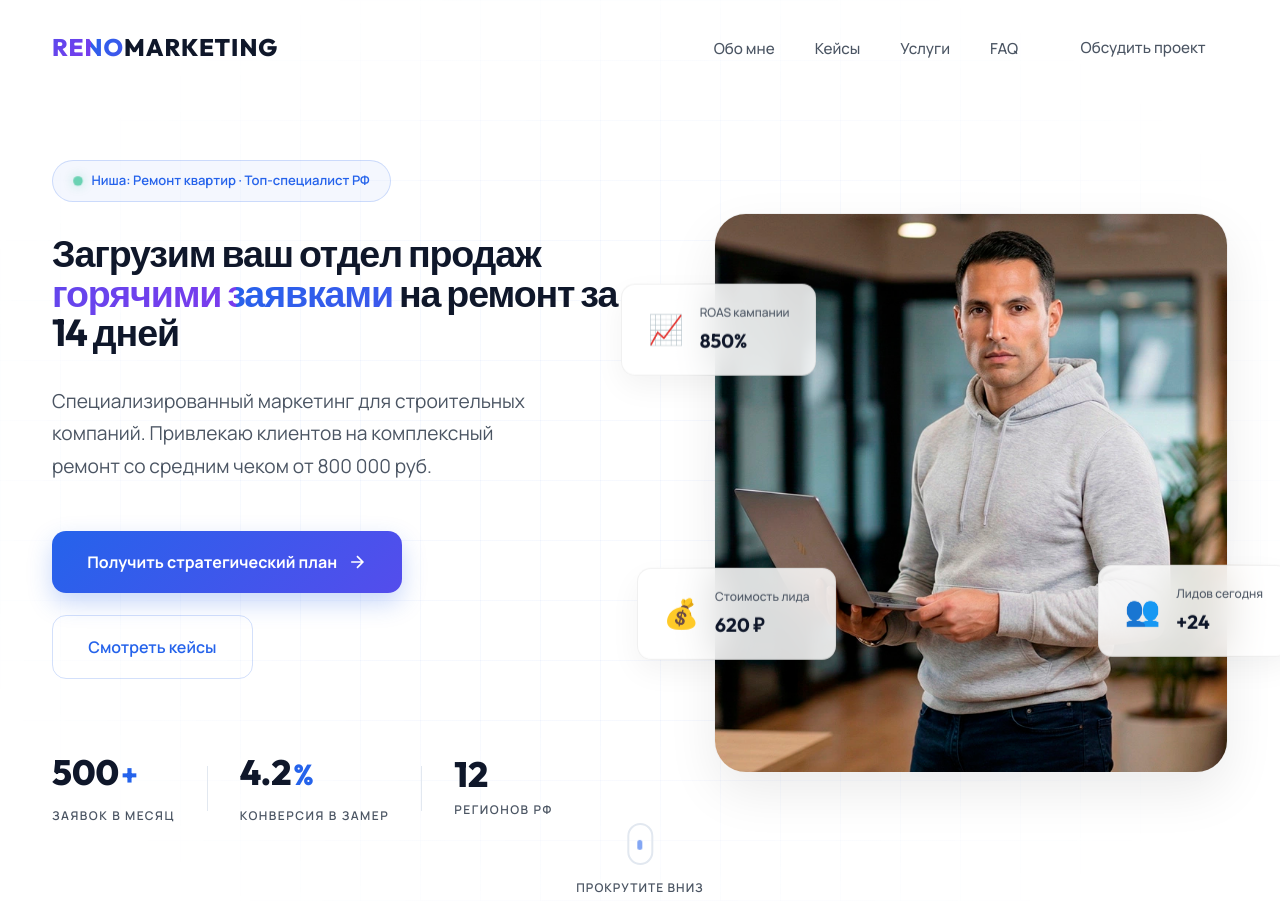
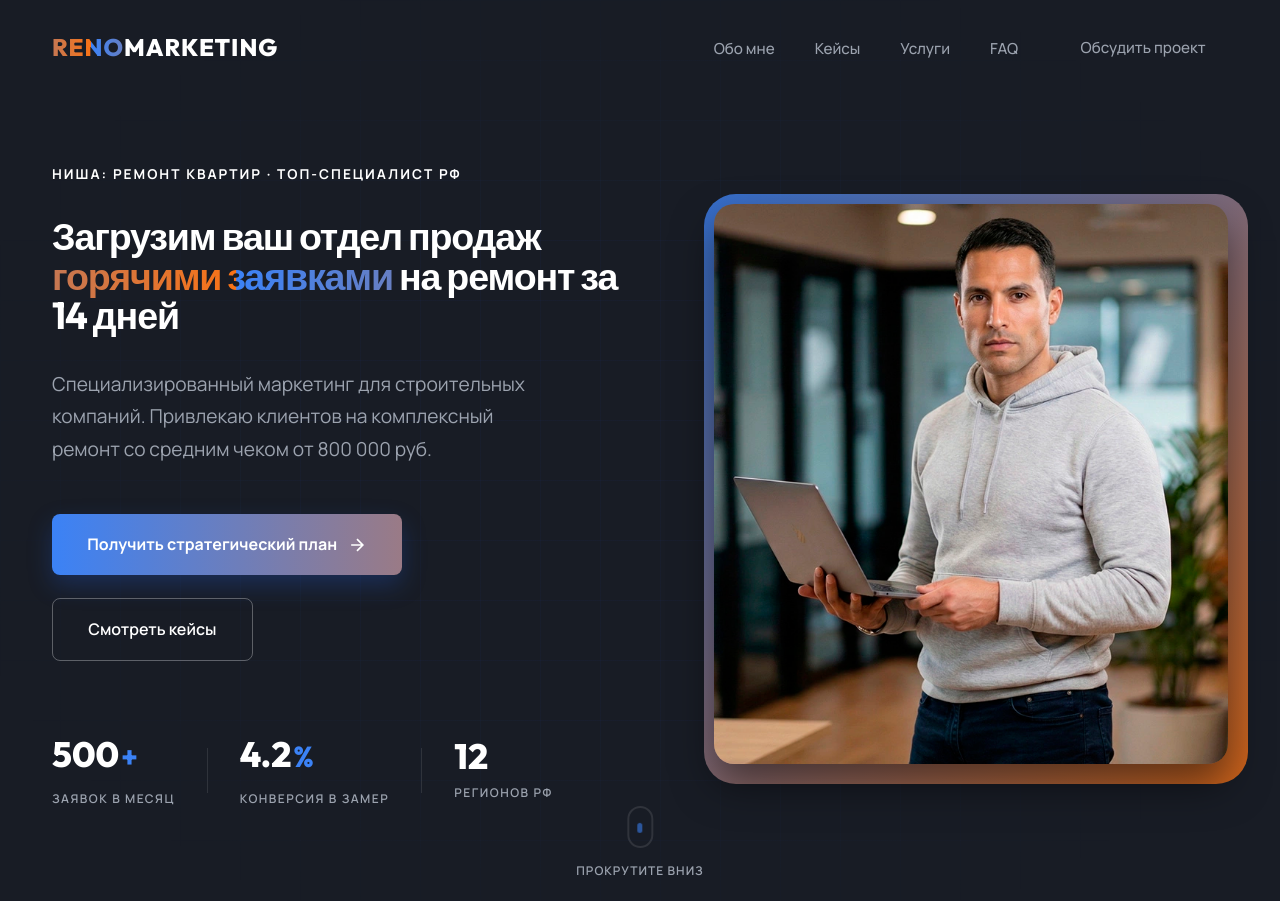
Before and after one commit to ivanov7marketing/lend-marketing, a website built with Vite: page index.html in a window 1280 px wide. Shown: the top 901 px of the page. Built offline with nearby package versions, Linux system fonts and the light colour scheme; files whose address does not match are found by name.

Commit message:
Dark theme redesign

```diff
--- a/index.html
+++ b/index.html
@@ -45,7 +45,6 @@
             <div class="container hero-grid">
                 <div class="hero-content reveal">
                     <div class="badge">
-                        <span class="badge-dot"></span>
                         <span data-config="hero-badge">Ниша: Ремонт квартир · Топ-специалист РФ</span>
                     </div>
                     <h1 data-config="hero-title">Загрузим ваш отдел продаж <span class="gradient-text">горячими
@@ -93,27 +92,6 @@
                         <div class="image-glow"></div>
                         <img src="assets/images/hero-expert.webp" alt="Эксперт по маркетингу в ремонте" id="hero-img"
                             data-config="hero-img">
-                        <div class="glass-card floating-card-1">
-                            <div class="card-icon">📈</div>
-                            <div>
-                                <small>ROAS кампании</small>
-                                <strong>850%</strong>
-                            </div>
-                        </div>
-                        <div class="glass-card floating-card-2">
-                            <div class="card-icon">👥</div>
-                            <div>
-                                <small>Лидов сегодня</small>
-                                <strong>+24</strong>
-                            </div>
-                        </div>
-                        <div class="glass-card floating-card-3">
-                            <div class="card-icon">💰</div>
-                            <div>
-                                <small>Стоимость лида</small>
-                                <strong>620 ₽</strong>
-                            </div>
-                        </div>
                     </div>
                 </div>
             </div>
--- /dev/null
+++ b/replace_colors.js
@@ -0,0 +1,11 @@
+import fs from 'fs';
+let css = fs.readFileSync('style.css', 'utf-8');
+
+css = css.replace(/background:\s*#ffffff;/gi, 'background: var(--bg-card);');
+css = css.replace(/background:\s*rgba\(255,\s*255,\s*255,\s*0\.8\);/gi, 'background: rgba(24, 28, 37, 0.8);');
+css = css.replace(/background:\s*rgba\(255,\s*255,\s*255,\s*0\.85\);/gi, 'background: rgba(32, 38, 50, 0.85);');
+css = css.replace(/background:\s*rgba\(255,\s*255,\s*255,\s*0\.9\);/gi, 'background: rgba(32, 38, 50, 0.9);');
+css = css.replace(/color:\s*#ffffff;/gi, 'color: var(--text-main);');
+
+fs.writeFileSync('style.css', css);
+console.log('done');
--- a/style.css
+++ b/style.css
@@ -2,30 +2,29 @@
    DESIGN TOKENS (LIGHT THEME)
    ============================================ */
 :root {
-    --primary: #2563eb;
+    --primary: #3b82f6;
     --primary-light: #60a5fa;
-    --primary-dark: #1d4ed8;
-    --bg-main: #ffffff;
-    --bg-secondary: #f8fafc;
-    --bg-card: #ffffff;
-    --bg-card-hover: #ffffff;
-    --border-glass: rgba(0, 0, 0, 0.06);
-    --border-main: #e2e8f0;
-    --border-primary: rgba(37, 99, 235, 0.2);
-    --text-main: #0f172a;
-    --text-muted: #4b5563;
-    --text-dim: #94a3b8;
-    --accent-gradient: linear-gradient(135deg, #2563eb 0%, #7c3aed 100%);
-    --surface-gradient: radial-gradient(ellipse at 20% 10%, rgba(37, 99, 235, 0.04) 0%, transparent 55%),
-        radial-gradient(ellipse at 80% 80%, rgba(124, 58, 237, 0.03) 0%, transparent 50%);
-    --radius-sm: 14px;
-    --radius-md: 22px;
-    --radius-lg: 32px;
-    --radius-xl: 48px;
-    --shadow-sm: 0 4px 12px rgba(0, 0, 0, 0.03);
-    --shadow-md: 0 12px 30px rgba(0, 0, 0, 0.05);
-    --shadow-lg: 0 20px 50px rgba(0, 0, 0, 0.08);
-    --shadow-hover: 0 30px 60px rgba(37, 99, 235, 0.12);
+    --primary-dark: #2563eb;
+    --bg-main: #181c25;
+    --bg-secondary: #202632;
+    --bg-card: rgba(255, 255, 255, 0.03);
+    --bg-card-hover: rgba(255, 255, 255, 0.05);
+    --border-glass: rgba(255, 255, 255, 0.1);
+    --border-main: rgba(255, 255, 255, 0.1);
+    --border-primary: rgba(59, 130, 246, 0.3);
+    --text-main: #ffffff;
+    --text-muted: #9ca3af;
+    --text-dim: #6b7280;
+    --accent-gradient: linear-gradient(90deg, #3b82f6 0%, #f97316 100%);
+    --surface-gradient: none;
+    --radius-sm: 8px;
+    --radius-md: 12px;
+    --radius-lg: 20px;
+    --radius-xl: 32px;
+    --shadow-sm: 0 4px 12px rgba(0, 0, 0, 0.2);
+    --shadow-md: 0 12px 30px rgba(0, 0, 0, 0.3);
+    --shadow-lg: 0 20px 50px rgba(0, 0, 0, 0.4);
+    --shadow-hover: 0 30px 60px rgba(59, 130, 246, 0.15);
     --transition: all 0.4s cubic-bezier(0.2, 0.8, 0.2, 1);
 }
 
@@ -159,7 +158,7 @@ header {
 }
 
 header.scrolled {
-    background: rgba(255, 255, 255, 0.8);
+    background: rgba(24, 28, 37, 0.8);
     backdrop-filter: blur(20px);
     -webkit-backdrop-filter: blur(20px);
     border-bottom: 1px solid var(--border-glass);
@@ -250,7 +249,7 @@ nav {
 .btn-primary {
     background: var(--accent-gradient);
     background-size: 200% auto;
-    color: #ffffff;
+    color: var(--text-main);
     font-weight: 700;
     box-shadow: 0 10px 25px rgba(37, 99, 235, 0.25);
 }
@@ -262,14 +261,15 @@ nav {
 }
 
 .btn-outline {
-    border: 1px solid var(--border-primary);
-    color: var(--primary);
+    border: 1px solid rgba(255, 255, 255, 0.3);
+    color: #ffffff;
     background: transparent;
+    border-radius: var(--radius-sm);
 }
 
 .btn-outline:hover {
-    background: rgba(37, 99, 235, 0.04);
-    border-color: var(--primary);
+    background: rgba(255, 255, 255, 0.1);
+    border-color: rgba(255, 255, 255, 0.5);
     transform: translateY(-2px);
 }
 
@@ -363,13 +363,11 @@ nav {
     display: inline-flex;
     align-items: center;
     gap: 0.6rem;
-    padding: 0.6rem 1.3rem;
-    background: rgba(37, 99, 235, 0.05);
-    border: 1px solid var(--border-primary);
-    color: var(--primary);
-    border-radius: 50px;
-    font-size: 0.82rem;
-    font-weight: 600;
+    color: #ffffff;
+    font-size: 0.85rem;
+    font-weight: 700;
+    text-transform: uppercase;
+    letter-spacing: 2px;
     margin-bottom: 2rem;
 }
 
@@ -483,26 +481,27 @@ h1 {
 
 .image-glow {
     position: absolute;
-    inset: -30px;
-    background: radial-gradient(ellipse at center, rgba(37, 99, 235, 0.1) 0%, transparent 70%);
+    inset: -10px -20px -20px -10px;
+    background: linear-gradient(135deg, var(--primary) 0%, #f97316 100%);
     border-radius: var(--radius-xl);
     z-index: -1;
+    opacity: 0.8;
 }
 
 #hero-img {
     width: 100%;
     height: 560px;
     object-fit: cover;
-    object-position: top;
+    object-position: center;
     border-radius: var(--radius-lg);
-    border: 1px solid var(--border-glass);
-    box-shadow: var(--shadow-lg);
+    border: none;
+    box-shadow: 0 20px 40px rgba(0, 0, 0, 0.5);
 }
 
 .glass-card {
     position: absolute;
     z-index: 2;
-    background: rgba(255, 255, 255, 0.85);
+    background: rgba(32, 38, 50, 0.85);
     backdrop-filter: blur(20px);
     -webkit-backdrop-filter: blur(20px);
     border: 1px solid var(--border-glass);
@@ -716,7 +715,7 @@ h1 {
     position: absolute;
     top: 1.2rem;
     right: 1.2rem;
-    background: rgba(255, 255, 255, 0.9);
+    background: rgba(32, 38, 50, 0.9);
     backdrop-filter: blur(10px);
     padding: 0.45rem 1rem;
     border-radius: 50px;
@@ -817,7 +816,7 @@ h1 {
     font-size: 2.4rem;
     font-family: 'Outfit', sans-serif;
     font-weight: 800;
-    color: #ffffff;
+    color: var(--text-main);
     line-height: 1;
 }
 
@@ -970,7 +969,7 @@ h1 {
 .step-num {
     width: 80px;
     height: 80px;
-    background: #ffffff;
+    background: var(--bg-card);
     border: 2px solid var(--primary);
     border-radius: 50%;
     display: flex;
@@ -1071,7 +1070,7 @@ h1 {
 }
 
 .faq-item {
-    background: #ffffff;
+    background: var(--bg-card);
     border: 1px solid var(--border-main);
     border-radius: var(--radius-sm);
     margin-bottom: 1rem;
@@ -1118,7 +1117,7 @@ h1 {
 }
 
 .glass-container {
-    background: #ffffff;
+    background: var(--bg-card);
     border: 1px solid var(--border-main);
     border-radius: var(--radius-xl);
     padding: 6rem;
@@ -1170,7 +1169,7 @@ h1 {
 .form-group select {
     width: 100%;
     padding: 1.1rem 1.4rem;
-    background: #ffffff;
+    background: var(--bg-card);
     border: 1px solid var(--border-main);
     border-radius: 12px;
     font-size: 1rem;
@@ -1190,11 +1189,11 @@ h1 {
 footer {
     padding: 5rem 0 3rem;
     background: var(--text-main);
-    color: #ffffff;
+    color: var(--text-main);
 }
 
 .footer-left .logo {
-    color: #ffffff;
+    color: var(--text-main);
     margin-bottom: 1.2rem;
 }
 
@@ -1230,7 +1229,7 @@ footer {
     bottom: 2.5rem;
     right: 2.5rem;
     background: var(--accent-gradient);
-    color: #ffffff;
+    color: var(--text-main);
     font-weight: 800;
     padding: 1rem 2rem;
     border-radius: 50px;
@@ -1305,7 +1304,7 @@ footer {
         top: 0;
         width: 100%;
         height: 100vh;
-        background: #ffffff;
+        background: var(--bg-card);
         flex-direction: column;
         justify-content: center;
         transition: 0.5s;
```
Also changed, not shown: dist/admin.html, dist/assets/main-BQrrP_hp.css (deleted), dist/assets/main-CavwT6j1.css (added), dist/assets/main-GerY9RVK.js (added), dist/assets/main-i-cc2D3b.js (deleted), dist/index.html.
